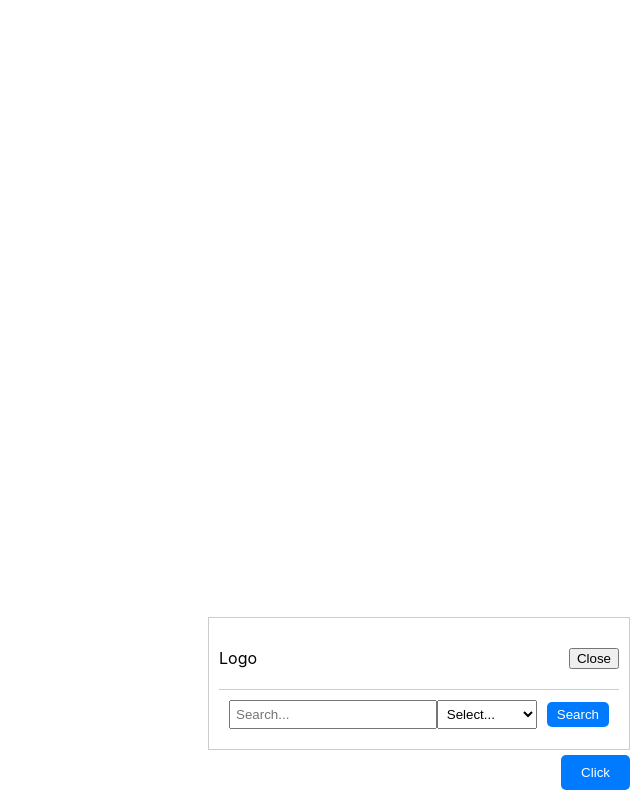
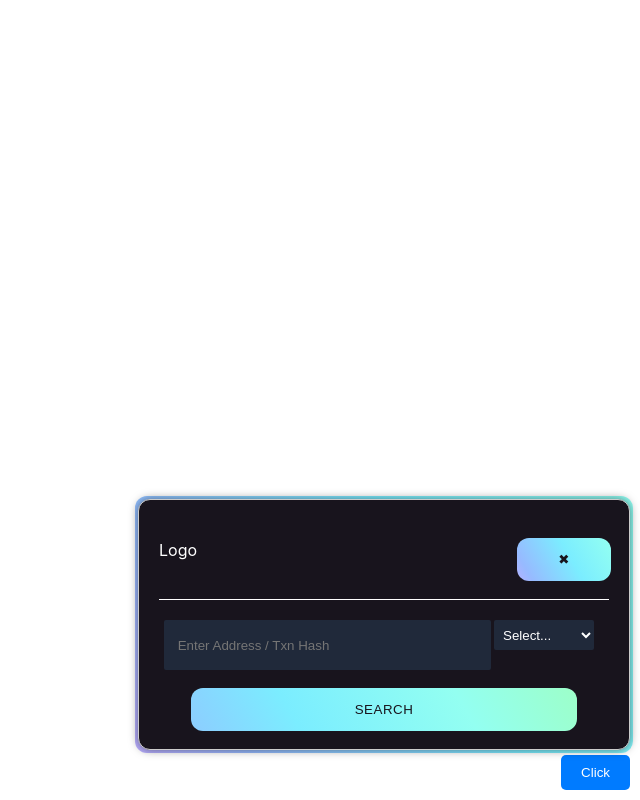
Before and after one commit to Lajja123/TronSearch, a React (Create React App) app: page / in a window 1280 px wide. Both pictures are taken after a click on the button "Click". Shown: the whole page, without its empty margins (640-1280 px from the left). Built offline with nearby package versions, Linux system fonts and the light colour scheme.

Commit message:
add hashwidget.tsx component

```diff
--- a/public/index.html
+++ b/public/index.html
@@ -15,6 +15,12 @@
       user's mobile device or desktop. See https://developers.google.com/web/fundamentals/web-app-manifest/
     -->
     <link rel="manifest" href="%PUBLIC_URL%/manifest.json" />
+    <link
+      rel="stylesheet"
+      href="https://cdnjs.cloudflare.com/ajax/libs/font-awesome/6.0.0-beta3/css/all.min.css"
+      integrity="sha384-pzjw7e5CdD7m49XmmVhjC7WzrCxsfLaC4v5f5k5w5oCIq60f8g4aF5z5f5b5v5f5f5"
+      crossorigin="anonymous"
+    />
     <!--
       Notice the use of %PUBLIC_URL% in the tags above.
       It will be replaced with the URL of the `public` folder during the build.
--- a/src/App.tsx
+++ b/src/App.tsx
@@ -7,16 +7,18 @@ function App() {
   const [showWidget, setShowWidget] = useState(false);
 
   const openWidget = () => {
-    setShowWidget(!showWidget);
+    setShowWidget(true);
   };
 
   return (
     <div className="App">
       <div className="home-page">
-        <button className="search-btn " onClick={openWidget}>
+        <button className="search-btn" onClick={openWidget}>
           Click
         </button>
-        {showWidget && <Widget />}
+        {showWidget && (
+          <Widget showWidget={showWidget} setShowWidget={setShowWidget} />
+        )}
       </div>
     </div>
   );
--- /dev/null
+++ b/src/hash.css
@@ -0,0 +1,67 @@
+.hash-details-main {
+  background-color: #20293a;
+  color: white;
+  border-radius: 5px;
+  display: flex;
+  padding: 30px;
+  flex-wrap: wrap;
+  gap: 10px;
+  flex-direction: column;
+  box-shadow: 0px 0px 10px 0px rgb(0 0 0 / 50%);
+}
+.hash-value-widget {
+  padding: 10px 0px;
+}
+.title {
+  font-size: 1rem;
+  color: #fff;
+  text-align: start;
+  margin: 20px 0px;
+  letter-spacing: 1px;
+}
+.info-item {
+  display: flex;
+  flex-wrap: wrap;
+  font-size: 0.85rem;
+  border-bottom: 1px solid gray;
+  padding-bottom: 15px;
+  justify-content: space-around;
+  gap: 20px; /* Adjust the gap as needed */
+}
+.info-response-data {
+  flex: 1; /* Distribute items evenly within the container */
+  max-width: 300px; /* Adjust the max-width as needed */
+  overflow: hidden; /* Hide overflow */
+  text-overflow: ellipsis;
+  width: 60%;
+  letter-spacing: 1px;
+  text-align: start;
+  position: relative; /* Show ellipsis (...) for long text */
+}
+.info-response-data::before {
+  content: attr(data-text); /* Use data-text attribute content */
+  position: absolute;
+  left: 50%;
+  top: 50%;
+  transform: translate(
+    -50%,
+    -50%
+  ); /* Center the content vertically and horizontally */
+  background: white; /* Background color to hide the text overflow */
+  padding: 0 5px; /* Adjust padding as needed */
+  z-index: 1; /* Place it above the ellipsis */
+}
+.info-lable {
+  text-align: start;
+  width: 40%;
+  letter-spacing: 1px;
+}
+.result-color {
+  color: #73bb73;
+}
+.add-color {
+  color: black;
+  background: #ffb46a;
+  padding: 5px;
+  border-radius: 2px;
+}
--- /dev/null
+++ b/src/json/hash.ts
@@ -0,0 +1,13 @@
+const jsonData = {
+  Hash: "79fdfae7565eba70084a9577542659e39c5ed02a3194b7428f2dfb2f2ab2625c",
+  Result: "SUCCESSFUL",
+  Block: "53991953",
+  Time: "2023-08-21 11:47:36 (Local)",
+  Fee: "SomeFeeValue",
+  Value: "11 TRX",
+  OwnerAddress: "TK2HxDagVEKk9vykJZbpqB7P1EVANJvkhY",
+  ContractAddress: "TFVisXFaijZfeyeSjCEVkHfex7HGdTxzF9",
+  TransactionAction:
+    "Swapped 11trxTRX for 0.755247501424003235JUST Stablecoin USDJ on SUNSUN SunSwap V3",
+};
+export default jsonData;
--- a/src/widgets.css
+++ b/src/widgets.css
@@ -4,53 +4,187 @@
   right: 10px; /* Adjust the horizontal position as needed */
   background-color: #fff; /* Customize widget background color as needed */
   border: 1px solid #ccc; /* Customize widget border as needed */
-  padding: 10px;
+  padding: 20px;
   display: none; /* Initially hide the widget */
-  display: block;
   width: 50%;
-  max-width: 400px;
+  max-width: 450px;
   min-width: 250px;
+  background-color: #18141d;
+  border-radius: 12px;
+  box-shadow: 0px 0px 10px 0px rgb(0 0 0 / 50%);
+}
+.search-widget::before {
+  animation: animatedgradient 3s ease infinite alternate;
+  left: -4px;
+  position: absolute;
+  top: -4px;
+  width: calc(100% + 8px);
+  background: linear-gradient(
+    60deg,
+    #ffb46a,
+    #ff9984,
+    #ff84a7,
+    #f09eff,
+    #97baff,
+    #7bedff,
+    #93fff1,
+    #a1ffb8
+  );
+  background-size: 300% 300%;
+  border-radius: 12px;
+  content: "";
+  z-index: -1;
+  height: calc(100% + 8px);
+}
+
+/* Keyframes for Animation */
+@keyframes animatedgradient {
+  0% {
+    background-position: 0% 0%;
+  }
+  100% {
+    background-position: 100% 100%;
+  }
 }
 .w-sec1-flex {
   display: flex;
   justify-content: space-between;
   padding: 20px 0px;
+  border-bottom: 1px solid #fff;
 }
 .w-sec2-flex {
-  display: flex;
-  justify-content: space-between;
-  align-items: center;
-  padding: 10px;
-  border-top: 1px solid #ccc; /* Add a border between the sections */
+  display: grid;
+  grid-template-columns: auto 120px;
+  gap: 3px;
+  padding: 20px 5px;
+  width: 100%;
 }
 
 select {
   width: 100px; /* Adjust the width as needed */
   padding: 5px;
   margin-right: 10px;
+  background-color: #20293a;
+  border: none;
+  color: #ffffff;
+  border-radius: 2px;
+  outline: none;
+  height: 30px;
 }
 
 input[type="text"] {
   flex-grow: 1; /* Allow the input to grow and take available space */
-  padding: 5px;
+  padding: 10px;
+  background-color: #20293a;
+  border: none;
+  border-radius: 2px;
+  outline: none;
+  color: #ffffff;
+  height: 30px;
 }
 
+/* Button Styles */
 .search-button {
-  background-color: #007bff;
-  color: #fff;
-  border: none;
+  /* background-color: initial; */
+  background: transparent;
   border-radius: 5px;
-  cursor: pointer;
-  padding: 5px 10px;
+  color: #18141d;
+  flex: 0 0 90px;
+  letter-spacing: 0.5px;
+  width: 85%;
+  padding: 10px 5px;
+
+  text-align: center;
+  text-decoration: none;
+  text-transform: uppercase;
+  z-index: 1;
+  position: relative; /* You may need this line */
 }
 
-.search-button:hover {
-  background-color: #0056b3;
+/* Button Background Animation */
+.search-button::before {
+  content: "";
+  animation: animatedgradient 3s ease infinite alternate;
+  left: -4px;
+  position: absolute;
+  top: -4px;
+  width: calc(100% + 8px);
+  background: linear-gradient(
+    60deg,
+    #ffb46a,
+    #ff9984,
+    #ff84a7,
+    #f09eff,
+    #97baff,
+    #7bedff,
+    #93fff1,
+    #a1ffb8
+  );
+  background-size: 300% 300%;
+  border-radius: 12px;
+  content: "";
+  z-index: -1;
+  height: calc(100% + 8px);
 }
-.search-widget.open {
+
+/* Keyframes for Animation */
+@keyframes animatedgradient {
+  0% {
+    background-position: 0% 0%;
+  }
+  100% {
+    background-position: 100% 100%;
+  }
+}
+.close-button {
+  /* background-color: initial; */
+  background: transparent;
+  border-radius: 5px;
+  color: #18141d;
+  flex: 0 0 90px;
+  letter-spacing: 0.5px;
+  width: 85%;
+  padding: 10px 5px;
+
+  text-align: center;
+  text-decoration: none;
+  text-transform: uppercase;
+  z-index: 1;
+  position: relative; /* You may need this line */
+}
+.close-button::before {
+  content: "";
+  animation: animatedgradient 3s ease infinite alternate;
+  left: -4px;
+  position: absolute;
+  top: -4px;
+  width: calc(100% + 8px);
+  background: linear-gradient(
+    60deg,
+    #ffb46a,
+    #ff9984,
+    #ff84a7,
+    #f09eff,
+    #97baff,
+    #7bedff,
+    #93fff1,
+    #a1ffb8
+  );
+  background-size: 300% 300%;
+  border-radius: 12px;
+  content: "";
+  z-index: -1;
+  height: calc(100% + 8px);
+}
+
+#search-widget.open {
   display: block; /* Display the widget when it's open */
 }
 
-.search-widget.closed {
+#search-widget.closed {
   display: none; /* Hide the widget when it's closed */
 }
+
+.close-button:hover {
+  background-color: red;
+}
--- a/src/widgets.tsx
+++ b/src/widgets.tsx
@@ -3,12 +3,17 @@ import "../src/widgets.css";
 import HashWidget from "./hashWidget";
 import AddressWidget from "./addressWidget";
 
-const Widget: React.FC = () => {
-  const [isOpen, setIsOpen] = useState(false);
+interface WidgetProps {
+  setShowWidget: React.Dispatch<React.SetStateAction<boolean>>;
+  showWidget: boolean;
+}
+
+const Widget: React.FC<WidgetProps> = ({ showWidget, setShowWidget }) => {
+  // Set the initial state to true (open)
   const [selectedOption, setSelectedOption] = useState("");
 
   const handleClose = () => {
-    setIsOpen(true);
+    setShowWidget(false); // Set isOpen to false when the close button is clicked
   };
 
   const handleSearchButtonClick = () => {
@@ -20,29 +25,37 @@ const Widget: React.FC = () => {
   };
 
   return (
-    <div className={`search-widget ${isOpen ? "open" : "closed"}`}>
+    <div
+      className={`search-widget ${showWidget ? "open" : "closed"}`}
+      id="search-widget"
+    >
       <div className="w-sec1-flex">
-        <div>Logo</div>
-        <button className="close-button" onClick={handleClose}>
-          Close
+        <div style={{ color: "white" }}>Logo</div>
+        <button className="close-button" onClick={() => handleClose()}>
+          ✖
         </button>
       </div>
+      <div>
         <div className="w-sec2-flex">
           <input
             type="text"
-          placeholder="Search..."
+            placeholder=" Enter Address / Txn Hash "
             onChange={handleSearchButtonClick}
+            className="search-input"
           />
           <select>
             <option value="option1">Select...</option>
             <option value="option2">Address</option>
             <option value="option3">Hashvalue</option>
           </select>
-
+        </div>
+        <div>
           <button className="search-button" onClick={handleSearchButtonClick}>
             Search
           </button>
         </div>
+      </div>
+
       {selectedOption === "option2" && <AddressWidget />}
       {selectedOption === "option3" && <HashWidget />}
     </div>
```
Also changed, not shown: src/hashWidget.tsx (+66 -7 lines). Lines whose indentation alone changed are shown as unchanged.
